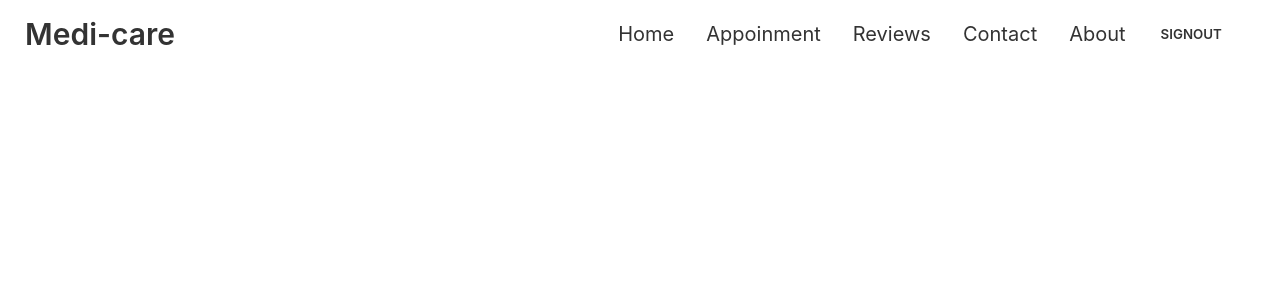
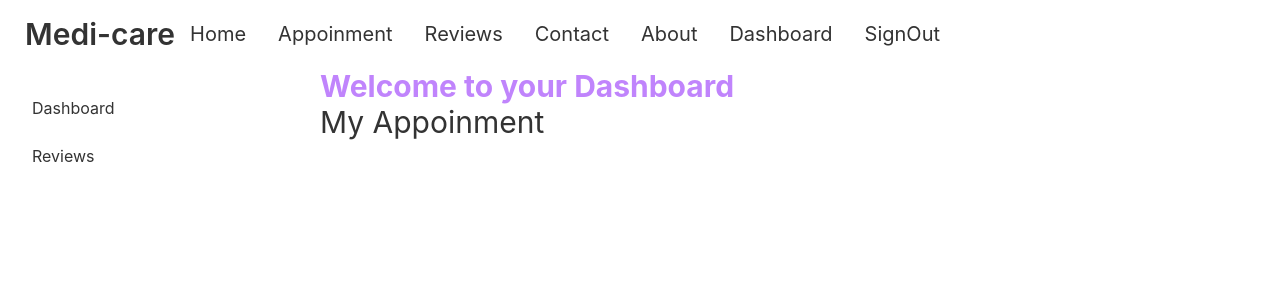
Before and after one commit to jahidhassan2424/Medi-care, a React (Create React App) app: page /dashboard in a window 1280 px wide. Shown: the top 300 px of the page. Built offline with nearby package versions, Linux system fonts and the light colour scheme; no server answers; sample sign-in values are in the browser's storage.

Commit message:
Dashboard Added

```diff
--- a/package.json
+++ b/package.json
@@ -6,6 +6,7 @@
     "@testing-library/jest-dom": "^5.16.2",
     "@testing-library/react": "^12.1.4",
     "@testing-library/user-event": "^13.5.0",
+    "axios": "^0.27.2",
     "daisyui": "^2.14.3",
     "date-fns": "^2.28.0",
     "firebase": "^9.8.1",
@@ -14,8 +15,10 @@
     "react-dom": "^17.0.2",
     "react-firebase-hooks": "^5.0.3",
     "react-hook-form": "^7.31.1",
+    "react-query": "^3.39.0",
     "react-router-dom": "^6.3.0",
     "react-scripts": "5.0.0",
+    "react-toastify": "^9.0.1",
     "web-vitals": "^2.1.4"
   },
   "scripts": {
--- a/src/App.js
+++ b/src/App.js
@@ -11,6 +11,11 @@ import Appoinment from './components/Appoinment/Appoinment';
 import Register from './components/Register/Register';
 import Loading from './components/Shared/Loading';
 import RequiredAuth from './components/Shared/RequiredAuth';
+import { ToastContainer, toast } from 'react-toastify';
+import 'react-toastify/dist/ReactToastify.css';
+import Dashboard from './components/Dashboard/Dashboard';
+import MyAppoinment from './components/Dashboard/MyAppoinment';
+import MyReview from './components/Dashboard/MyReview';
 
 
 function App() {
@@ -23,18 +28,28 @@ function App() {
         <Route path='/home' element={<Home />} ></Route>
         <Route path='/about' element={<About />} ></Route>
         <Route path='/login' element={<Login />} ></Route>
-        <Route path='/appoinment' element={<RequiredAuth>
-          <Appoinment />
-        </RequiredAuth>} ></Route>
+        <Route path='/appoinment' element={
+          <RequiredAuth>
+            <Appoinment />
+          </RequiredAuth>} >
+        </Route>
+        <Route path='/dashboard' element={
+          <RequiredAuth>
+            <Dashboard />
+          </RequiredAuth>} >
+          <Route index element={<MyAppoinment />}></Route>
+          <Route path='review' element={<MyReview />}></Route>
+        </Route>
         <Route path='/login' element={<Login />} ></Route>
         <Route path='/register' element={<Register />} ></Route>
         <Route path='/loading' element={<Loading />} ></Route>
+        <Route path='/myappoinment' element={<MyAppoinment />} ></Route>
 
-      </Routes>
+      </Routes >
       <br />
+      <ToastContainer />
 
-
-    </div>
+    </div >
   )
 }
 
--- a/src/components/Appoinment/AvailableAppoinment.js
+++ b/src/components/Appoinment/AvailableAppoinment.js
@@ -1,17 +1,21 @@
 import { format } from 'date-fns';
 import React, { useEffect, useState } from 'react';
+import { useQuery } from 'react-query';
+import Loading from '../Shared/Loading';
 import AppoinmentSingle from './AppoinmentSingle';
 import BookingModal from './BookingModal';
 
 const AvailableAppoinment = ({ date }) => {
-    const [services, setService] = useState([]);
     const [treatement, setTreatement] = useState(null);
-    useEffect(() => {
-        fetch('http://localhost:5000/service')
-            .then(res => res.json())
-            .then(data => setService(data))
 
-    }, [])
+    const formatedDate = format(date, "PP");
+    const { data: services, isLoading, refetch } = useQuery(['available', formatedDate], () => fetch(`http://localhost:5000/available?date=${formatedDate}`)
+        .then(res => res.json()))
+
+    if (isLoading) {
+        return <Loading></Loading>
+    }
+
 
     return (
         <div className='mt-32'>
@@ -29,7 +33,9 @@ const AvailableAppoinment = ({ date }) => {
             {
                 treatement && <BookingModal
                     treatement={treatement}
+                    setTreatement={setTreatement}
                     date={date}
+                    refetch={refetch}
 
                 ></BookingModal>
             }
--- /dev/null
+++ b/src/components/Dashboard/Dashboard.js
@@ -0,0 +1,30 @@
+import React from 'react';
+import { Link, Outlet } from 'react-router-dom';
+
+const Dashboard = () => {
+    return (
+        <div>
+            <div class="drawer drawer-mobile">
+                <input id="my-drawer-2" type="checkbox" class="drawer-toggle" />
+                <div class="drawer-content flex flex-col ">
+                    <h2 className='text-3xl font-bold text-purple-400'>Welcome to your Dashboard</h2>
+                    {/* <!-- Page content here --> */}
+                    <Outlet></Outlet>
+
+
+                </div>
+                <div class="drawer-side">
+                    <label for="my-drawer-2" class="drawer-overlay"></label>
+                    <ul class="menu p-4 overflow-y-auto w-80 bg-base-100 text-base-content">
+                        {/* <!-- Sidebar content here --> */}
+                        <li><Link to={"/dashboard"}>Dashboard</Link></li>
+                        <li><Link to={"/dashboard/review"}>Reviews</Link></li>
+                    </ul>
+
+                </div>
+            </div>
+        </div>
+    );
+};
+
+export default Dashboard;
--- /dev/null
+++ b/src/components/Dashboard/MyAppoinment.js
@@ -0,0 +1,11 @@
+import React from 'react';
+
+const MyAppoinment = () => {
+    return (
+        <div>
+            <h1 className='text-3xl'>My Appoinment</h1>
+        </div>
+    );
+};
+
+export default MyAppoinment;
--- /dev/null
+++ b/src/components/Dashboard/MyReview.js
@@ -0,0 +1,11 @@
+import React from 'react';
+
+const MyReview = () => {
+    return (
+        <div>
+            <h2 className='text-2xl'>My Review</h2>
+        </div>
+    );
+};
+
+export default MyReview;
--- a/src/components/Shared/Loading.js
+++ b/src/components/Shared/Loading.js
@@ -3,8 +3,8 @@ import React from 'react';
 const Loading = () => {
     return (
         <div className="flex justify-center items-center">
-            <div className="spinner-border animate-spin inline-block w-8 h-8 border-4 rounded-full" role="status">
-                <span className="visually-hidden">o</span>
+            <div class="flex items-center justify-center ">
+                <div class="w-24 h-24 border-l-2 border-gray-900 rounded-full animate-spin"></div>
             </div>
         </div>
     );
--- a/src/components/Shared/Navbar/Navbar.js
+++ b/src/components/Shared/Navbar/Navbar.js
@@ -12,16 +12,17 @@ const Navbar = () => {
         <li><Link to="/review">Reviews</Link></li>
         <li><Link to="/contact">Contact</Link></li>
         <li><Link to="/about">About</Link></li>
-        <li>
-            {user
-                ?
-                <button onClick={() => signOut(auth)} className="btn btn-ghost ">SignOut</button>
-                // <Link onClick={signOut(auth)} >Signout</Link>
 
-                :
-                <Link to="/login">Login</Link>
-            }</li>
-        <li></li>
+        {user
+            ?
+            <>
+                <li><Link to="/dashboard">Dashboard</Link></li>
+                <li onClick={() => signOut(auth)} className="cursor-pointer px-4 py-3 hover:bg-slate-200 rounded-lg"  >SignOut</li>
+            </>
+            :
+            <Link to="/login">Login</Link>
+        }
+
     </span>
     return (
         <div className=''>
@@ -42,10 +43,16 @@ const Navbar = () => {
                     <ul className="menu menu-horizontal p-0">
                         {menuItem}
                     </ul>
+
+                </div>
+                <div className="navbar-end">
+                    <label tabIndex="1" for="my-drawer-2" className="btn btn-ghost lg:hidden">
+                        <svg xmlns="http://www.w3.org/2000/svg" className="h-5 w-5" fill="none" viewBox="0 0 24 24" stroke="currentColor"><path strokeLinecap="round" strokeLinejoin="round" strokeWidth="2" d="M4 6h16M4 12h8m-8 6h16" /></svg>
+                    </label>
                 </div>
 
             </div>
-        </div>
+        </div >
     );
 };
 
--- a/src/index.js
+++ b/src/index.js
@@ -1,16 +1,49 @@
+// import React from 'react';
+// import ReactDOM from 'react-dom';
+// import './index.css';
+// import App from './App';
+// import reportWebVitals from './reportWebVitals';
+// import { BrowserRouter } from 'react-router-dom';
+// import {
+//   QueryClient,
+//   QueryClientProvider,
+// } from 'react-query';
+// const queryClient = new QueryClient()
+// ReactDOM.render(
+//   <React.StrictMode>
+//     <QueryClientProvider client={QueryClient}>
+//       <BrowserRouter>
+//         <App />
+//       </BrowserRouter>
+//     </QueryClientProvider >
+//   </React.StrictMode >,
+//   document.getElementById('root')
+// );
+
+// // If you want to start measuring performance in your app, pass a function
+// // to log results (for example: reportWebVitals(console.log))
+// // or send to an analytics endpoint. Learn more: https://bit.ly/CRA-vitals
+// reportWebVitals();
 import React from 'react';
 import ReactDOM from 'react-dom';
 import './index.css';
 import App from './App';
 import reportWebVitals from './reportWebVitals';
 import { BrowserRouter } from 'react-router-dom';
+import {
+  QueryClient,
+  QueryClientProvider,
+} from 'react-query'
 
+const queryClient = new QueryClient()
 ReactDOM.render(
-  <BrowserRouter>
-    <React.StrictMode>
-      <App />
-    </React.StrictMode>
-  </BrowserRouter>,
+  <React.StrictMode>
+    <QueryClientProvider client={queryClient}>
+      <BrowserRouter>
+        <App />
+      </BrowserRouter>
+    </QueryClientProvider>
+  </React.StrictMode>,
   document.getElementById('root')
 );
 
```
Also changed, not shown: src/components/Appoinment/BookingModal.js (+30 -4 lines), 1 other file (tests, documents, lock files or other folders).
